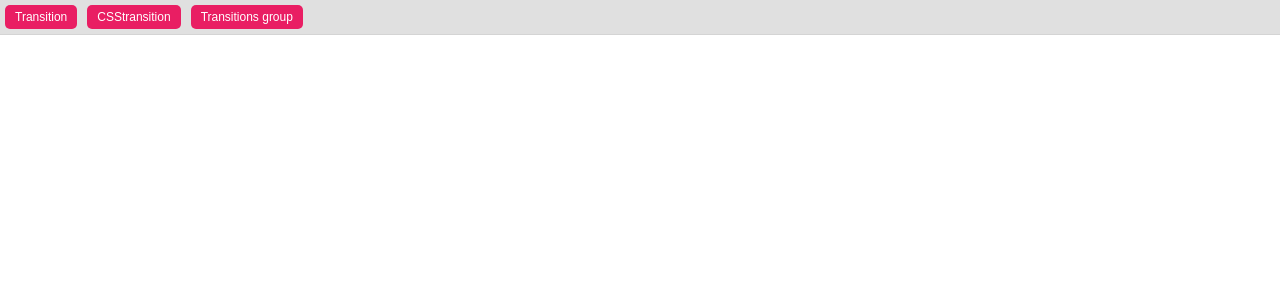
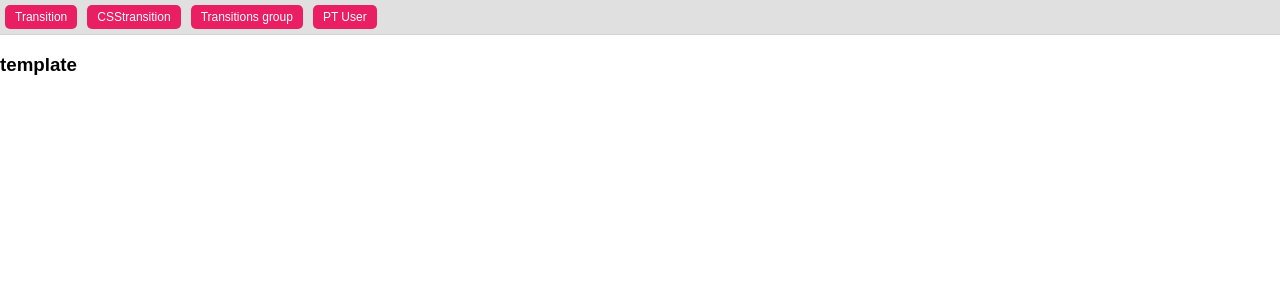
Before and after one commit to keyspress/the-react-practice-course, a React (Create React App) app in the folder 03_transitions/: page /user in a window 1280 px wide. Shown: the top 300 px of the page. Built offline with nearby package versions, Linux system fonts and the light colour scheme.

Commit message:
lecture 200

```diff
--- a/03_transitions/package.json
+++ b/03_transitions/package.json
@@ -3,6 +3,7 @@
   "version": "0.1.0",
   "private": true,
   "dependencies": {
+    "prop-types": "^15.6.2",
     "react": "^16.0.0",
     "react-dom": "^16.0.0",
     "react-router-dom": "^4.2.2",
--- a/03_transitions/src/App.js
+++ b/03_transitions/src/App.js
@@ -6,22 +6,25 @@
 import CSStransition from './components/CSStransition';
 import Tgroup from './components/tgroup';
 import TransitionComp from './components/Transition';
+import User from './components/user';
 
 const App = () => {
-  return(
+  return (
     <BrowserRouter>
       <div>
         <div className="anim_index">
           <Link to="/transition">Transition</Link>
           <Link to="/csstransition">CSStransition</Link>
           <Link to="/tgroup">Transitions group</Link>
+          <Link to="/user">PT User</Link>
         </div>
-        <Route path="/transition" component={TransitionComp}></Route>
-        <Route path="/csstransition" component={CSStransition}></Route>
-        <Route path="/tgroup" component={Tgroup}></Route>
+        <Route path="/transition" component={TransitionComp} />
+        <Route path="/csstransition" component={CSStransition} />
+        <Route path="/tgroup" component={Tgroup} />
+        <Route path="/user" component={User} />
       </div>
     </BrowserRouter>
-  )
-}
+  );
+};
 
 export default App;
--- /dev/null
+++ b/03_transitions/src/components/user.js
@@ -0,0 +1,28 @@
+import React, { Component } from 'react';
+
+import UserTemplate from './user_template';
+
+class User extends Component {
+  state = {
+    name: 'Frank',
+    lastName: 'Furter',
+    age: 25,
+    hobbies: ['run', 'jump'],
+    spanish: false,
+    message() {
+      console.log('sup');
+    },
+    car: { brand: 'ford', model: 'focus' },
+    mother: 'Jane'
+  };
+
+  render() {
+    return (
+      <div>
+        <UserTemplate {...this.state} />
+      </div>
+    );
+  }
+}
+
+export default User;
--- /dev/null
+++ b/03_transitions/src/components/user_template.js
@@ -0,0 +1,27 @@
+import React from 'react';
+import PropTypes from 'prop-types';
+
+const UserTemplate = props => {
+  return (
+    <div>
+      <h3>template</h3>
+    </div>
+  );
+};
+
+UserTemplate.propTypes = {
+  name: PropTypes.oneOfType([
+    PropTypes.string,
+    PropTypes.number,
+    PropTypes.oneOf(['Frank', 'Bill'])
+  ]),
+  lastName: PropTypes.string,
+  age: PropTypes.number,
+  hobbies: PropTypes.arrayOf(PropTypes.string),
+  spanish: PropTypes.bool,
+  message: PropTypes.func,
+  car: PropTypes.object,
+  mother: PropTypes.string.isRequired
+};
+
+export default UserTemplate;
```
Also changed, not shown: 1 other file (tests, documents, lock files or other folders).
